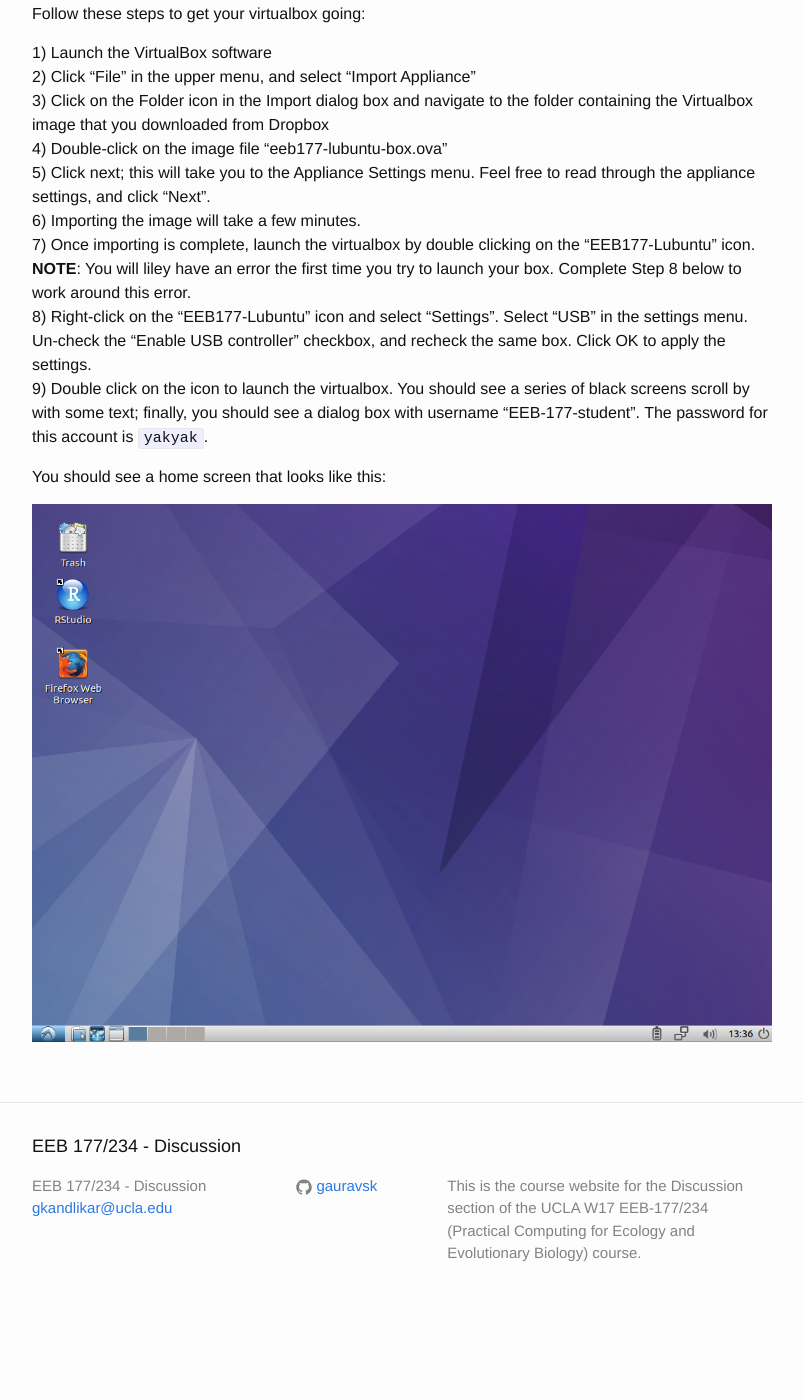
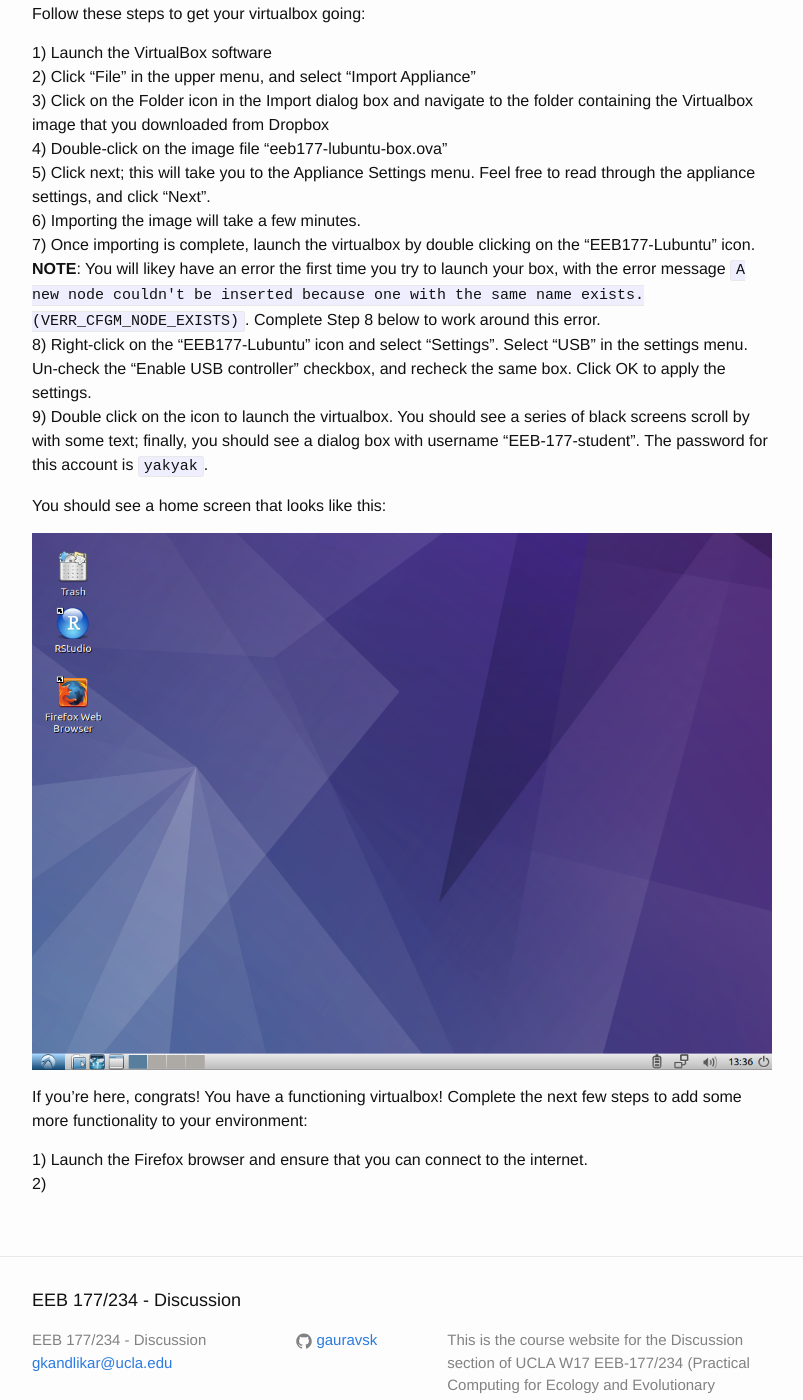
Before and after one commit to michaelalfaro/eeb177-W17.github.io, a Jekyll site: the page built from _posts/2016-12-28-setup-virtual-box.markdown, in a window 1280 px wide and 1400 px high, scrolled down 611 px. Shown: the whole window, without its empty margins (238-1041 px from the left). Built offline with Jekyll 4.4.1, drawn with Linux system fonts in a browser that asks for light colours; before the commit the page ends 1936 px from its top, so only the background shows below that; some of the changed text lies outside the part shown.

Commit message:
a few tweaks to virtualbox post and some global changes

```diff
--- a/_config.yml
+++ b/_config.yml
@@ -2,8 +2,8 @@
 title: EEB 177/234 - Discussion
 email: gkandlikar@ucla.edu
 description: > # this means to ignore newlines until "baseurl:"
-  This is the course website for the Discussion section of the UCLA W17 EEB-177/234
-  (Practical Computing for Ecology and Evolutionary Biology) course.
+  This is the course website for the Discussion section of UCLA W17 EEB-177/234
+  (Practical Computing for Ecology and Evolutionary Biology).
 baseurl: "" # the subpath of your site, e.g. /blog/
 url: "http://gauravsk.github.io/eeb177-W17" # the base hostname & protocol for your site
 twitter_username:
--- a/_posts/2016-12-28-setup-virtual-box.markdown
+++ b/_posts/2016-12-28-setup-virtual-box.markdown
@@ -22,10 +22,15 @@ Follow these steps to get your virtualbox going:
 4) Double-click on the image file "eeb177-lubuntu-box.ova"
 5) Click next; this will take you to the Appliance Settings menu. Feel free to read through the appliance settings, and click "Next".
 6) Importing the image will take a few minutes.
-7) Once importing is complete, launch the virtualbox by double clicking on the "EEB177-Lubuntu" icon. **NOTE**: You will liley have an error the first time you try to launch your box. Complete Step 8 below to work around this error.
+7) Once importing is complete, launch the virtualbox by double clicking on the "EEB177-Lubuntu" icon. **NOTE**: You will likey have an error the first time you try to launch your box, with the error message `A new node couldn't be inserted because one with the same name exists. (VERR_CFGM_NODE_EXISTS)`. Complete Step 8 below to work around this error.
 8) Right-click on the "EEB177-Lubuntu" icon and select "Settings". Select "USB" in the settings menu. Un-check the "Enable USB controller" checkbox, and recheck the same box. Click OK to apply the settings.
 9) Double click on the icon to launch the virtualbox. You should see a series of black screens scroll by with some text; finally, you should see a dialog box with username "EEB-177-student". The password for this account is `yakyak`.
 
 You should see a home screen that looks like this:
 
 ![]({{ site.url }}/images/virtualbox_screenshot.png)
+
+If you're here, congrats! You have a functioning virtualbox! Complete the next few steps to add some more functionality to your environment:
+
+1) Launch the Firefox browser and ensure that you can connect to the internet.
+2)
```
Also changed, not shown: other parts of _posts/2016-12-28-setup-virtual-box.markdown (+1 -1 lines).
